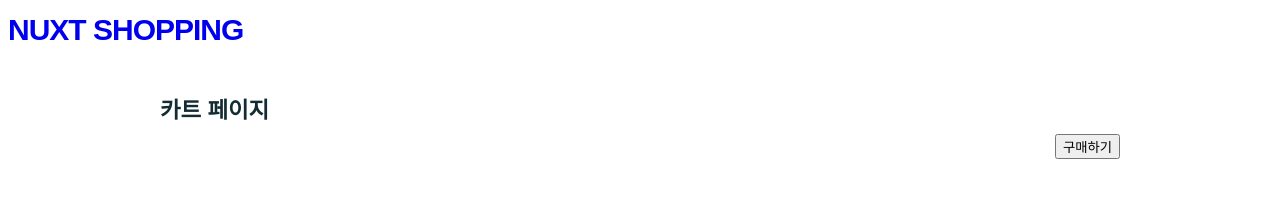
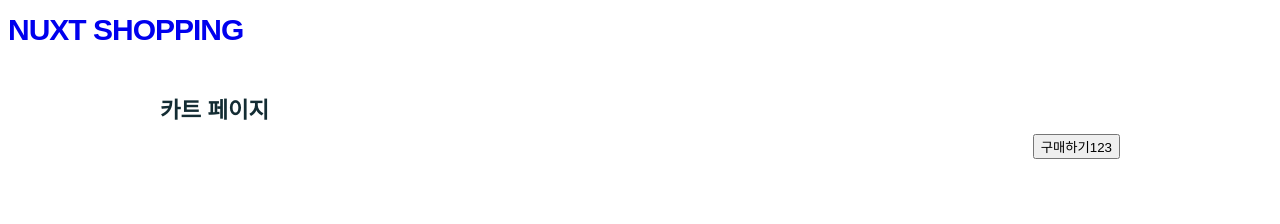
Before and after one commit to joara-cloud/nuxt-app, a Nuxt app: page /cart in a window 1280 px wide. Shown: the top 224 px of the page. Built offline with nearby package versions, Linux system fonts and the light colour scheme; data requests are answered from the project's data file.

Commit message:
Revert "Revert "test""
This reverts commit 4f885684cd0f340d32fb512470c1788a3c5e869a.

```diff
--- a/pages/cart.vue
+++ b/pages/cart.vue
@@ -15,7 +15,7 @@
       </ul>
     </div>
     <div class="extra-panel">
-      <button>구매하기</button>
+      <button>구매하기123</button>
     </div>
   </div>
 </template>
```
